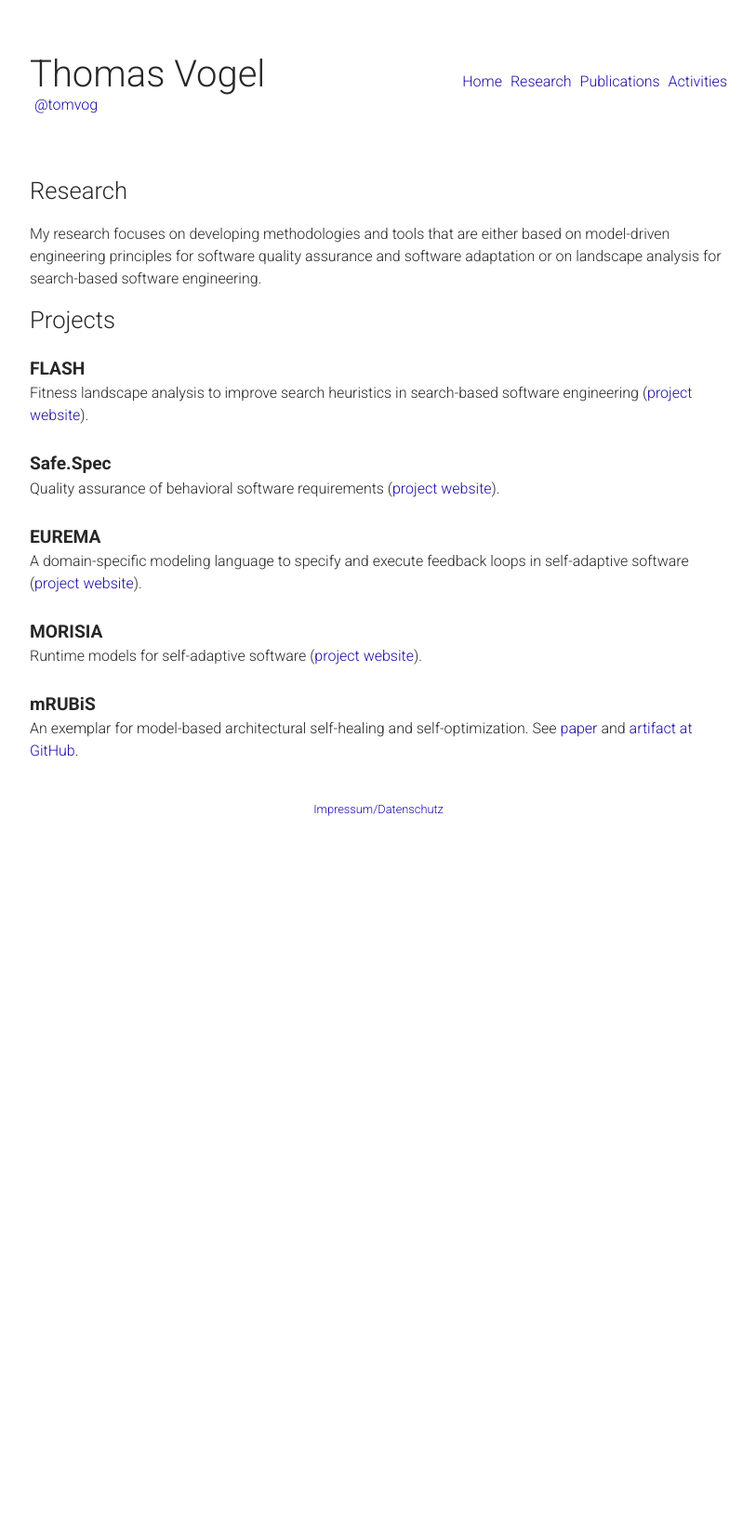
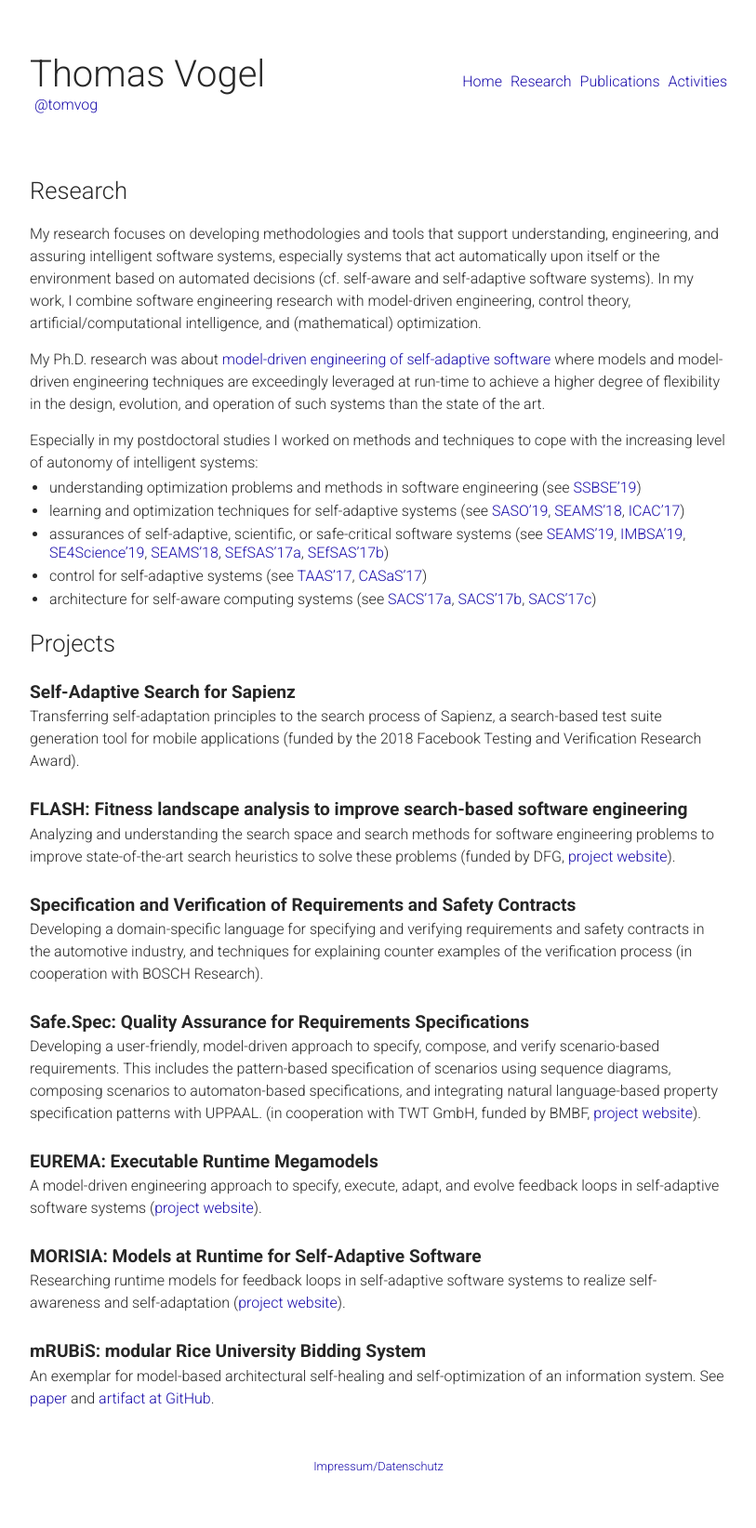
Before and after one commit to thomas-vogel/thomas-vogel.github.io, a Jekyll site: the page built from _pages/research.md, in a window 1280 px wide. Shown: the whole page at 93% size, without its empty margins (233-1046 px from the left). Built offline with Jekyll 4.4.1, drawn with Linux system fonts in a browser that asks for light colours; before the commit the page ends 938 px from its top, so only the background shows below that.

Commit message:
Update research section.

```diff
--- a/_pages/research.md
+++ b/_pages/research.md
@@ -4,27 +4,44 @@ permalink: research.html
 layout: page
 ---
 
-My research focuses on developing methodologies and tools that are either
-based on model-driven engineering principles for software quality assurance and software adaptation
-or on landscape analysis for search-based software engineering.
+My research focuses on developing methodologies and tools that support understanding, engineering, and assuring intelligent software systems, especially systems that act automatically upon itself or the environment based on automated decisions (cf. self-aware and self-adaptive software systems).
+In my work, I combine software engineering research with model-driven engineering, control theory, artificial/computational
+intelligence, and (mathematical) optimization.
+
+My Ph.D. research was about [model-driven engineering of self-adaptive software](publications/phd) where models
+and model-driven engineering techniques are exceedingly leveraged at run-time to achieve a higher degree of flexibility
+in the design, evolution, and operation of such systems than the state of the art.
+
+Especially in my postdoctoral studies I worked on methods and techniques to cope with the increasing level of autonomy of intelligent systems:
+* understanding optimization problems and methods in software engineering (see [SSBSE'19](publications/2019-SSBSE))
+* learning and optimization techniques for self-adaptive systems (see [SASO'19](publications/2019-SASO), [SEAMS'18](publications/2018-SEAMSb), [ICAC'17](publications/2017-ICAC))
+* assurances of self-adaptive, scientific, or safe-critical software systems (see [SEAMS'19](publications/2019-SEAMS), [IMBSA'19](publications/2019-IMBSA), [SE4Science'19](publications/2019-SE4Science), [SEAMS'18](publications/2018-SEAMSb), [SEfSAS'17a](publications/2017-SEFSAS3a), [SEfSAS'17b](publications/2017-SEFSAS3b))
+* control for self-adaptive systems (see [TAAS'17](publications/2017-TAAS), [CASaS'17](publications/2017-CASaS))
+* architecture for self-aware computing systems (see [SACS'17a](publications/2017-SACSa), [SACS'17b](publications/2017-SACSb), [SACS'17c](publications/2017-SACSc))
 
 # Projects
 
-## FLASH
-Fitness landscape analysis to improve search heuristics in search-based software engineering
-([project website](https://www.informatik.hu-berlin.de/en/forschung-en/gebiete/se/research/ongoingprojects/flash){:target="_blank"}).
+## Self-Adaptive Search for Sapienz
+Transferring self-adaptation principles to the search process of Sapienz, a search-based test suite generation tool for
+mobile applications (funded by the 2018 Facebook Testing and Verification Research Award).
 
-## Safe.Spec
-Quality assurance of behavioral software requirements
-([project website](https://www.informatik.hu-berlin.de/en/forschung-en/gebiete/se/research/ongoingprojects/safespec){:target="_blank"}).
+## FLASH: Fitness landscape analysis to improve search-based software engineering
+Analyzing and understanding the search space and search methods for software engineering problems to improve state-of-the-art search
+heuristics to solve these problems
+(funded by DFG, [project website](https://www.informatik.hu-berlin.de/en/forschung-en/gebiete/se/research/ongoingprojects/flash){:target="_blank"}).
 
-## EUREMA
-A domain-specific modeling language to specify and execute feedback loops in self-adaptive software
-([project website](https://www.hpi.uni-potsdam.de/giese/public/mdelab/mdelab-projects/software-engineering-for-self-adaptive-systems/eurema/){:target="_blank"}).
+## Specification and Verification of Requirements and Safety Contracts
+Developing a domain-specific language for specifying and verifying requirements and safety contracts in the
+automotive industry, and techniques for explaining counter examples of the verification process (in cooperation with BOSCH Research).
 
-## MORISIA
-Runtime models for self-adaptive software
-([project website](https://www.hpi.uni-potsdam.de/giese/public/mdelab/mdelab-projects/software-engineering-for-self-adaptive-systems/morisia/){:target="_blank"}).
+## Safe.Spec: Quality Assurance for Requirements Specifications
+Developing a user-friendly, model-driven approach to specify, compose, and verify scenario-based requirements. This includes the pattern-based specification of scenarios using sequence diagrams, composing scenarios to automaton-based specifications, and integrating natural language-based property specification patterns with UPPAAL. (in cooperation with TWT GmbH, funded by BMBF, [project website](https://www.informatik.hu-berlin.de/en/forschung-en/gebiete/se/research/ongoingprojects/safespec){:target="_blank"}).
 
-## mRUBiS
-An exemplar for model-based architectural self-healing and self-optimization. See [paper](publications/2018-SEAMSa) and [artifact at GitHub](https://github.com/thomas-vogel/mRUBiS){:target="_blank"}.
+## EUREMA: Executable Runtime Megamodels
+A model-driven engineering approach to specify, execute, adapt, and evolve feedback loops in self-adaptive software systems ([project website](https://www.hpi.uni-potsdam.de/giese/public/mdelab/mdelab-projects/software-engineering-for-self-adaptive-systems/eurema/){:target="_blank"}).
+
+## MORISIA: Models at Runtime for Self-Adaptive Software
+Researching runtime models for feedback loops in self-adaptive software systems to realize self-awareness and self-adaptation ([project website](https://www.hpi.uni-potsdam.de/giese/public/mdelab/mdelab-projects/software-engineering-for-self-adaptive-systems/morisia/){:target="_blank"}).
+
+## mRUBiS: modular Rice University Bidding System
+An exemplar for model-based architectural self-healing and self-optimization of an information system. See [paper](publications/2018-SEAMSa) and [artifact at GitHub](https://github.com/thomas-vogel/mRUBiS){:target="_blank"}.
--- a/assets/css/main.scss
+++ b/assets/css/main.scss
@@ -343,7 +343,14 @@ blockquote {
 		p {
 			font-size: 1em;
 			line-height: 150%;
-			margin-bottom: 5px;
+			margin-bottom: 15px;
+		}
+		li {
+			line-height: 125%;
+			margin-top: -5px;
+		}
+		ul {
+			margin-top: -15px;
 		}
 	}
 }
```
Also changed, not shown: _pages/activities.md (+1 -1 lines), index.md (+2 -2 lines).
